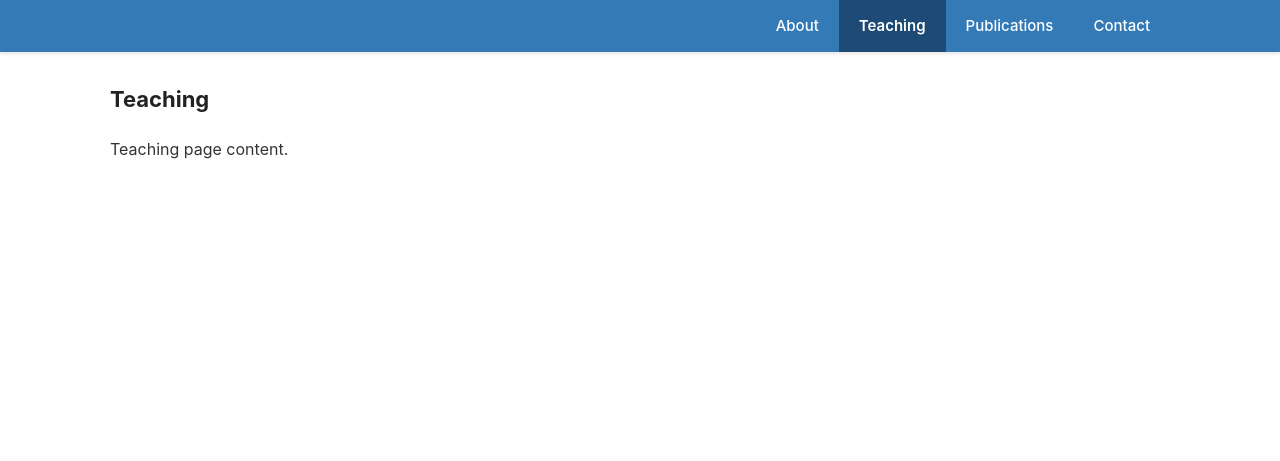
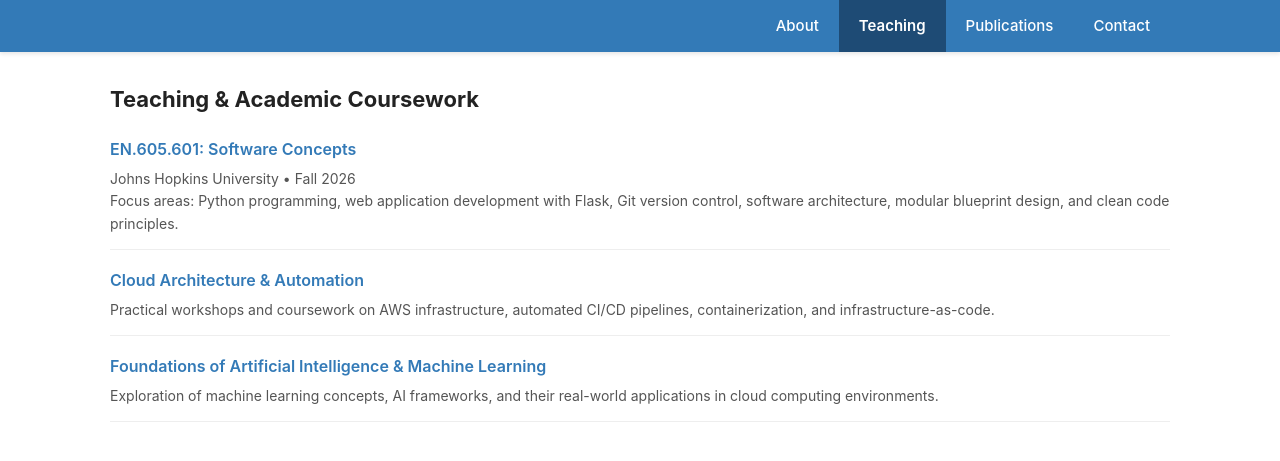
Before and after one commit to Noella96/jhu_software_concepts, a Flask app: page /teaching in a window 1280 px wide. Shown: the top 461 px of the page. Run offline with Flask 3, Linux system fonts and the light colour scheme.

Commit message:
add teaching page with course and concepts layout

```diff
--- a/module_1/app/templates/teaching.html
+++ b/module_1/app/templates/teaching.html
@@ -1,8 +1,29 @@
 {% extends "base.html" %}
 
-{% block title %}Teaching - Noella{% endblock %}
+{% block title %}Teaching - Noella Formin{% endblock %}
 
 {% block content %}
-<h2 class="section-title">Teaching</h2>
-<p>Teaching page content.</p>
+<h2 class="section-title">Teaching & Academic Coursework</h2>
+
+<ul class="item-list">
+    <li>
+        <div class="item-title">EN.605.601: Software Concepts</div>
+        <div class="item-desc">
+            Johns Hopkins University &bull; Fall 2026<br>
+            Focus areas: Python programming, web application development with Flask, Git version control, software architecture, modular blueprint design, and clean code principles.
+        </div>
+    </li>
+    <li>
+        <div class="item-title">Cloud Architecture & Automation</div>
+        <div class="item-desc">
+            Practical workshops and coursework on AWS infrastructure, automated CI/CD pipelines, containerization, and infrastructure-as-code.
+        </div>
+    </li>
+    <li>
+        <div class="item-title">Foundations of Artificial Intelligence & Machine Learning</div>
+        <div class="item-desc">
+            Exploration of machine learning concepts, AI frameworks, and their real-world applications in cloud computing environments.
+        </div>
+    </li>
+</ul>
 {% endblock %}
```
